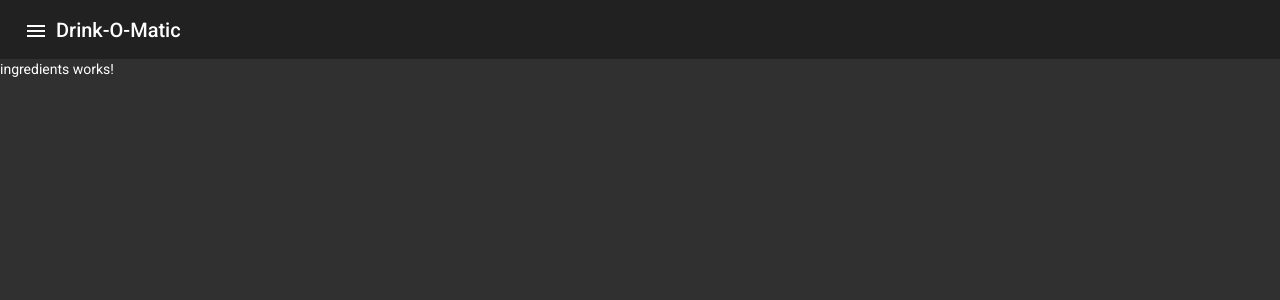
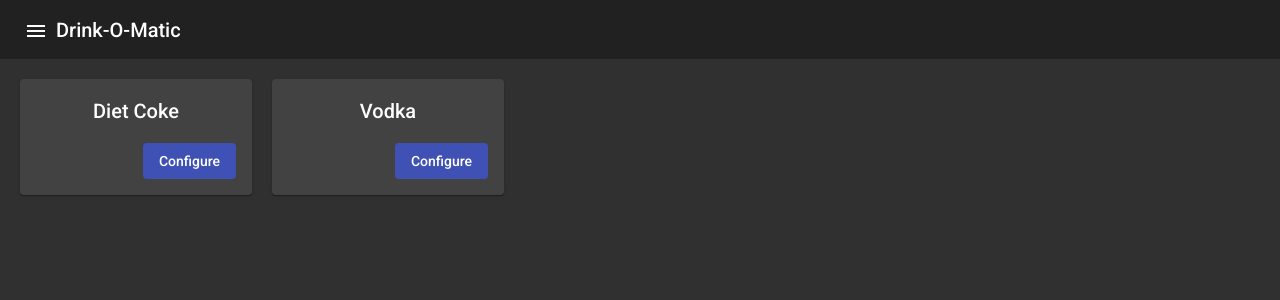
Before and after one commit to umbreon222/drink-o-matic-web-interface, an Angular app: page /ingredients in a window 1280 px wide. Shown: the top 300 px of the page. Built offline with nearby package versions, Linux system fonts and the light colour scheme.

Commit message:
Basic ingredients view + config dialog

```diff
--- a/src/app/drinks/drink/drink.component.ts
+++ b/src/app/drinks/drink/drink.component.ts
@@ -2,7 +2,6 @@
 import { MatDialog } from '@angular/material/dialog';
 import { DrinkConfigDialogComponent } from '../drink-config-dialog/drink-config-dialog.component';
 import { Drink } from 'src/models/drink';
-import { IngredientsService } from 'src/app/ingredients/ingredients.service';
 
 @Component({
   selector: 'app-drink',
@@ -16,7 +15,7 @@
   @Output()
   public onDeleteDrink: EventEmitter<Drink> = new EventEmitter<Drink>();
 
-  constructor(public dialog: MatDialog, private ingredientsService: IngredientsService) { }
+  constructor(public dialog: MatDialog) { }
 
   openDrinkConfig() {
     let dialogHandle = this.dialog.open(DrinkConfigDialogComponent, {
--- a/src/app/ingredients/ingredient/ingredient.component.html
+++ b/src/app/ingredients/ingredient/ingredient.component.html
@@ -1 +1,11 @@
-<p>ingredient works!</p>
+<mat-card class="ingredient-container">
+    <button mat-mini-fab class="delete-button" (click)="deleteIngredientClicked()">
+        <mat-icon>delete</mat-icon>
+    </button>
+    <div class="ingredient-info-container">
+        <h2>{{ingredient.name}}</h2>
+        <div class="buttons-container">
+            <button mat-flat-button color="primary" (click)="openIngredientConfig()">Configure</button>
+        </div>
+    </div>
+</mat-card>
--- a/src/app/ingredients/ingredient/ingredient.component.scss
+++ b/src/app/ingredients/ingredient/ingredient.component.scss
@@ -0,0 +1,31 @@
+.ingredient-info-container {
+    display: flex;
+    flex-direction: column;
+    align-items: center;
+    justify-content: space-between;
+}
+
+.ingredient-container {
+    min-width: 200px;
+}
+
+.delete-button {
+    position: absolute;
+    top: 5px;
+    right: 5px;
+}
+
+.ingredient-container .delete-button{
+    visibility: hidden;
+}
+
+.ingredient-container:hover .delete-button{
+    visibility: visible;
+}
+
+.buttons-container {
+    display: flex;
+    flex-direction: row;
+    justify-content: right;
+    width: 100%;
+}
--- a/src/app/ingredients/ingredient/ingredient.component.ts
+++ b/src/app/ingredients/ingredient/ingredient.component.ts
@@ -1,15 +1,37 @@
-import { Component, OnInit } from '@angular/core';
+import { Component, EventEmitter, Input, Output } from '@angular/core';
+import { MatDialog } from '@angular/material/dialog';
+import { Ingredient } from 'src/models/ingredient';
+import { IngredientConfigDialogComponent } from '../ingredient-config-dialog/ingredient-config-dialog.component';
+import { IngredientsService } from '../ingredients.service';
 
 @Component({
   selector: 'app-ingredient',
   templateUrl: './ingredient.component.html',
   styleUrls: ['./ingredient.component.scss']
 })
-export class IngredientComponent implements OnInit {
+export class IngredientComponent {
+  @Input()
+  public ingredient: Ingredient
 
-  constructor() { }
+  @Output()
+  public onDeleteIngredient: EventEmitter<Ingredient> = new EventEmitter<Ingredient>();
 
-  ngOnInit(): void {
+  constructor(public dialog: MatDialog, private ingredientsService: IngredientsService) { }
+
+  openIngredientConfig() {
+    let dialogHandle = this.dialog.open(IngredientConfigDialogComponent, {
+      width: '500px',
+      data: this.ingredient,
+    });
+
+    dialogHandle.afterClosed().subscribe((result: Ingredient) => {
+      if (result) {
+        this.ingredient = result;
+      }
+    });
   }
 
+  deleteIngredientClicked() {
+    this.onDeleteIngredient.emit(this.ingredient);
+  }
 }
--- a/src/app/ingredients/ingredients.component.html
+++ b/src/app/ingredients/ingredients.component.html
@@ -1 +1,3 @@
-<p>ingredients works!</p>
+<div class="ingredients-container">
+    <app-ingredient *ngFor="let ingredient of ingredients" [ingredient]="ingredient" (onDeleteIngredient)="deleteIngredient($event)"></app-ingredient>
+</div>
--- a/src/app/ingredients/ingredients.component.scss
+++ b/src/app/ingredients/ingredients.component.scss
@@ -0,0 +1,10 @@
+:host(app-ingredients) {
+    width:100%
+}
+
+.ingredients-container {
+    display: flex;
+    flex-wrap: wrap;
+    gap: 20px;
+    margin: 20px;
+}
--- a/src/app/ingredients/ingredients.component.ts
+++ b/src/app/ingredients/ingredients.component.ts
@@ -1,15 +1,29 @@
-import { Component, OnInit } from '@angular/core';
+import { Component } from '@angular/core';
+import { Ingredient } from 'src/models/ingredient';
+import { IngredientsService } from './ingredients.service';
 
 @Component({
   selector: 'app-ingredients',
   templateUrl: './ingredients.component.html',
   styleUrls: ['./ingredients.component.scss']
 })
-export class IngredientsComponent implements OnInit {
+export class IngredientsComponent {
+  public ingredients: Ingredient[] = [];
 
-  constructor() { }
+  constructor(private ingredientsService: IngredientsService) { }
 
-  ngOnInit(): void {
+  ngOnInit() {
+    this.ingredients = this.ingredientsService.getIngredients();
   }
 
+  deleteIngredient(eventInput: any) {
+    let ingredientToDelete = eventInput as Ingredient;
+    if (!ingredientToDelete) {
+      return;
+    }
+    let ingredientIndex = this.ingredients.findIndex(ingredient => ingredient.id === ingredientToDelete.id);
+    if (ingredientIndex > -1) {
+      this.ingredients.splice(ingredientIndex, 1);
+    }
+  }
 }
```
